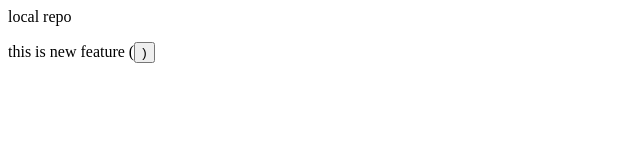
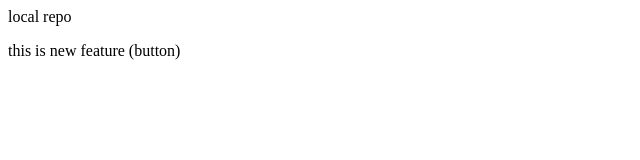
Before and after one commit to MohitKhadse9/localrepo, a plain HTML site: page index.html in a window 1280 px wide. Shown: the full height of the page, 0-640 px from the left. Drawn offline with Linux system fonts and the light colour scheme.

```diff
--- a/index.html
+++ b/index.html
@@ -1,2 +1,2 @@
 <p>local repo</p>
-<p>this is new feature (<button>)</button></p>
+<p>this is new feature (button)</p>
```
